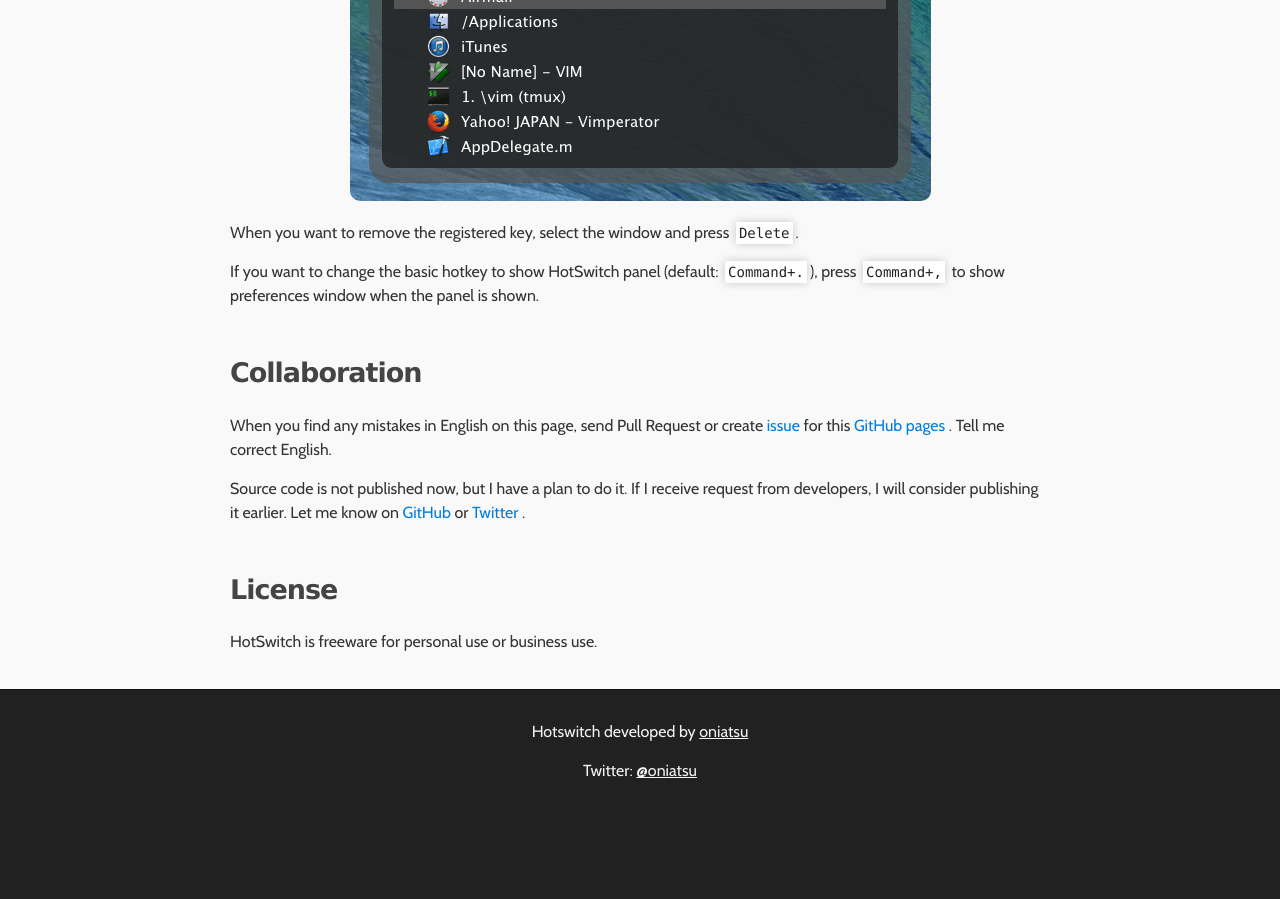
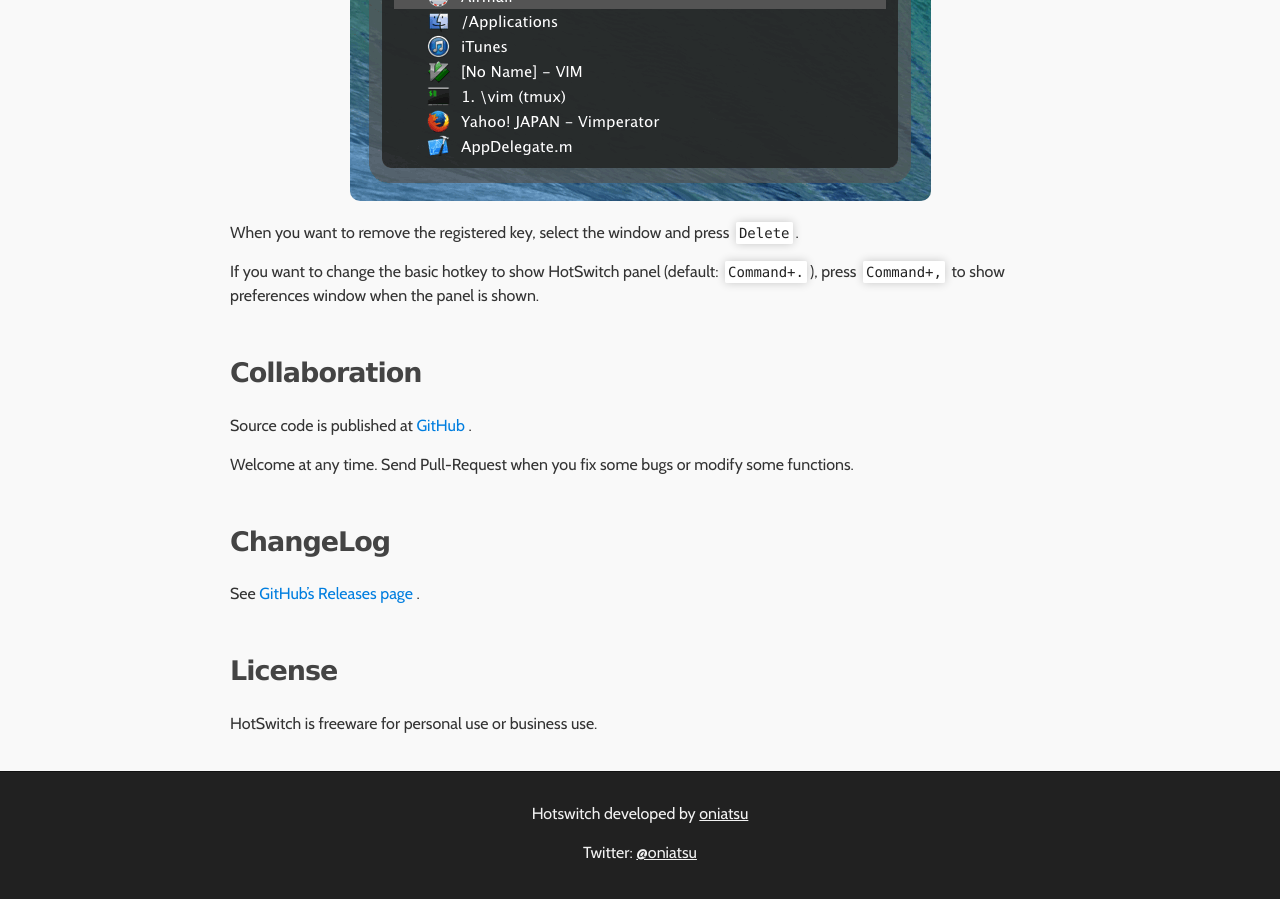
Before and after one commit to oniatsu/HotSwitch, a Jekyll site: the page built from index.html, in a window 1280 px wide and 900 px high, scrolled down 2263 px. Built offline with Jekyll 4.4.1, drawn with Linux system fonts in a browser that asks for light colours; nearby versions of some CDN libraries; comment, search, counter and statistics services are not loaded; before the commit the page ends 3081 px from its top, so only the background shows below that.

Commit message:
Rewrite the description
- Add the ChangeLog chapter
- Modify the Collaboration chapter

```diff
--- a/_index.html/chunk5.md
+++ b/_index.html/chunk5.md
@@ -1,16 +1,8 @@
 # Collaboration
 
-When you find any mistakes in English on this page, send Pull Request or create
-<a class="ga" id="collaboration-issue" href="https://github.com/oniatsu/HotSwitch/issues">issue</a>
-for this
-<a class="ga" id="collaboration-github_pages" href="https://github.com/oniatsu/HotSwitch">GitHub pages</a>
+Source code is published at
+<a class="ga" id="collaboration-github" href="https://github.com/oniatsu/HotSwitch">GitHub</a>
 .
-Tell me correct English.
 
-Source code is not published now, but I have a plan to do it.
-If I receive request from developers, I will consider publishing it earlier.
-Let me know on
-<a class="ga" id="collaboration-github" href="https://github.com/oniatsu/HotSwitch">GitHub</a>
-or
-<a class="ga" id="collaboration-twitter" href="https://twitter.com/{{ site.twitter_username }}">Twitter</a>
-.
+Welcome at any time.
+Send Pull-Request when you fix some bugs or modify some functions.
--- a/_index.html/chunk6.md
+++ b/_index.html/chunk6.md
@@ -1,3 +1,5 @@
-# License
+# ChangeLog
 
-HotSwitch is freeware for personal use or business use.
+See
+<a class="ga" id="changelog-link" href="https://github.com/oniatsu/HotSwitch/releases">GitHub's Releases page</a>
+.
--- a/index.html
+++ b/index.html
@@ -9,6 +9,7 @@
 {% capture chunk4 %}{% include_relative _index.html/chunk4.md %}{% endcapture %}
 {% capture chunk5 %}{% include_relative _index.html/chunk5.md %}{% endcapture %}
 {% capture chunk6 %}{% include_relative _index.html/chunk6.md %}{% endcapture %}
+{% capture chunk7 %}{% include_relative _index.html/chunk7.md %}{% endcapture %}
 
 <div class="chunk">
   {{ chunk1 | markdownify }}
@@ -43,3 +44,7 @@
 <div class="chunk">
   {{ chunk6 | markdownify }}
 </div>
+
+<div class="chunk">
+  {{ chunk7 | markdownify }}
+</div>
```
Also changed, not shown: _index.html/chunk7.md (added, +3 -0 lines).
